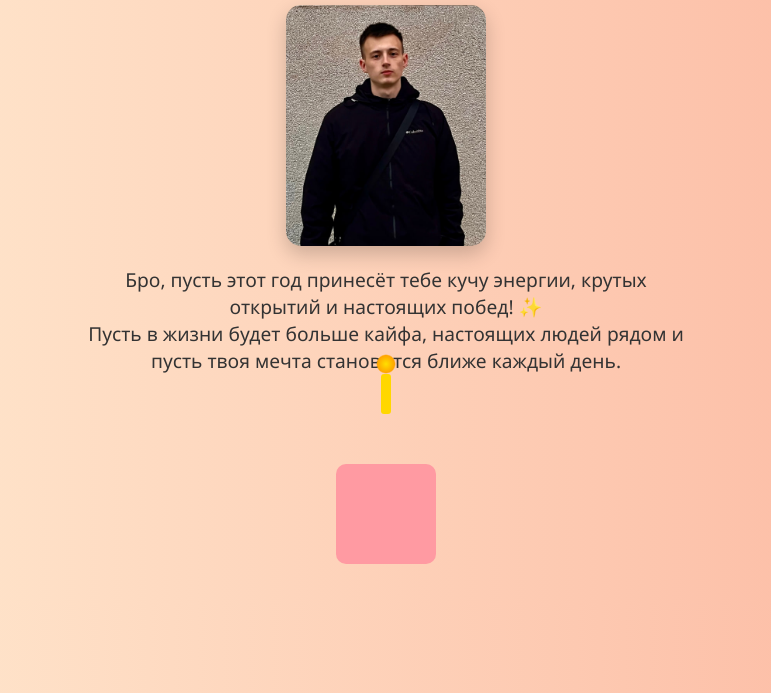
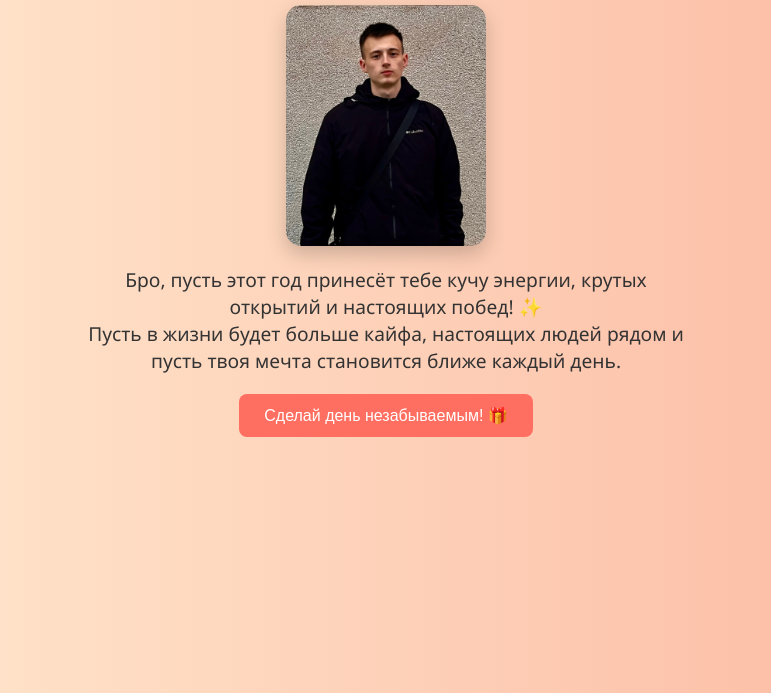
Before and after one commit to Spacex1433/birthday-maxim2, a plain HTML site: page index.html in a window 1280 px wide. Shown: the part 107-800 px from the top of the page, without its empty margins (254-1025 px from the left). Drawn offline with Linux system fonts and the light colour scheme.

Commit message:
Update index.html

```diff
--- a/index.html
+++ b/index.html
@@ -12,18 +12,20 @@
       background: linear-gradient(to right, #ffecd2 0%, #fcb69f 100%);
       color: #333;
       text-align: center;
-      overflow-x: hidden;
+      overflow: hidden;
     }
 
     h1 {
       font-size: 2.5em;
       margin-top: 30px;
+      padding: 0 10px;
     }
 
     p {
       font-size: 1.2em;
       margin: 20px auto;
       max-width: 600px;
+      padding: 0 10px;
     }
 
     .main-image {
@@ -57,55 +59,34 @@
       background-color: #ff3b2e;
     }
 
-    .cake-container {
-      margin: 40px auto;
-      position: relative;
-      width: 100px;
-      height: 150px;
+    .balloon {
+      position: absolute;
+      width: 60px;
+      height: 60px;
+      background: red;
+      border-radius: 50%;
+      animation: floatUp 6s ease-in-out forwards;
+      z-index: 1;
     }
 
-    .cake {
-      width: 100px;
-      height: 100px;
-      background: #ff9aa2;
-      border-radius: 10px;
+    .confetti {
       position: absolute;
-      bottom: 0;
+      width: 10px;
+      height: 10px;
+      background-color: gold;
+      opacity: 0.8;
+      animation: riseUp 3s linear forwards;
+      z-index: 0;
     }
 
-    .candle {
-      width: 10px;
-      height: 40px;
-      background: #ffd700;
-      position: absolute;
-      top: -40px;
-      left: 45px;
-      border-radius: 3px;
+    @keyframes floatUp {
+      0% { transform: translateY(100vh); }
+      100% { transform: translateY(-200vh); }
     }
 
-    .flame {
-      position: absolute;
-      top: -20px;
-      left: -5px;
-      width: 20px;
-      height: 20px;
-      background: radial-gradient(circle, #ffdf00 0%, #ffa500 60%, transparent 70%);
-      border-radius: 50%;
-      animation: flicker 1s infinite;
-      transform-origin: center;
-    }
-
-    @keyframes flicker {
-      0% { transform: scale(1) translateY(0px); opacity: 1; }
-      50% { transform: scale(1.1) translateY(-2px); opacity: 0.8; }
-      100% { transform: scale(1) translateY(0px); opacity: 1; }
-    }
-
-    .wish {
-      display: none;
-      font-size: 1.4em;
-      color: #d62828;
-      margin-top: 30px;
+    @keyframes riseUp {
+      0% { transform: translateY(100vh); opacity: 1; }
+      100% { transform: translateY(-200vh); opacity: 0; }
     }
 
     @media (max-width: 600px) {
@@ -117,9 +98,9 @@
         max-width: 150px;
       }
 
-      .wish {
-        font-size: 1.2em;
-        padding: 0 10px;
+      button {
+        font-size: 0.9em;
+        padding: 10px 20px;
       }
     }
   </style>
@@ -134,23 +115,35 @@
     Пусть в жизни будет больше кайфа, настоящих людей рядом и пусть твоя мечта становится ближе каждый день.
   </p>
 
-  <div class="cake-container" onclick="blowOutCandle()">
-    <div class="cake"></div>
-    <div class="candle">
-      <div class="flame" id="flame"></div>
-    </div>
-  </div>
+  <button onclick="launchEffects()">Сделай день незабываемым! 🎁</button>
 
-  <div class="wish" id="wish">
-    🎉 С Днём Рождения, Макс! Пусть каждый день будет сладким, как этот торт! 🎂
-  </div>
+  <audio id="bgMusic" src="https://www.bensound.com/bensound-music/bensound-buddy.mp3" autoplay loop></audio>
 
   <script>
-    function blowOutCandle() {
-      const flame = document.getElementById('flame');
-      const wish = document.getElementById('wish');
-      flame.style.display = 'none';
-      wish.style.display = 'block';
+    function launchEffects() {
+      // Шарики
+      for (let i = 0; i < 50; i++) {
+        const b = document.createElement('div');
+        b.className = 'balloon';
+        b.style.left = Math.random() * 100 + 'vw';
+        b.style.background = `hsl(${Math.random() * 360}, 80%, 60%)`;
+        b.style.animationDuration = (5 + Math.random() * 3) + 's';
+        document.body.appendChild(b);
+        setTimeout(() => b.remove(), 8000);
+      }
+
+      // Конфетти
+      for (let i = 0; i < 100; i++) {
+        const c = document.createElement('div');
+        c.className = 'confetti';
+        c.style.left = Math.random() * 100 + 'vw';
+        c.style.background = `hsl(${Math.random() * 360}, 70%, 60%)`;
+        c.style.width = `${Math.random() * 6 + 4}px`;
+        c.style.height = `${Math.random() * 6 + 4}px`;
+        c.style.animationDuration = (2 + Math.random() * 2) + 's';
+        document.body.appendChild(c);
+        setTimeout(() => c.remove(), 4000);
+      }
     }
   </script>
 </body>
```
